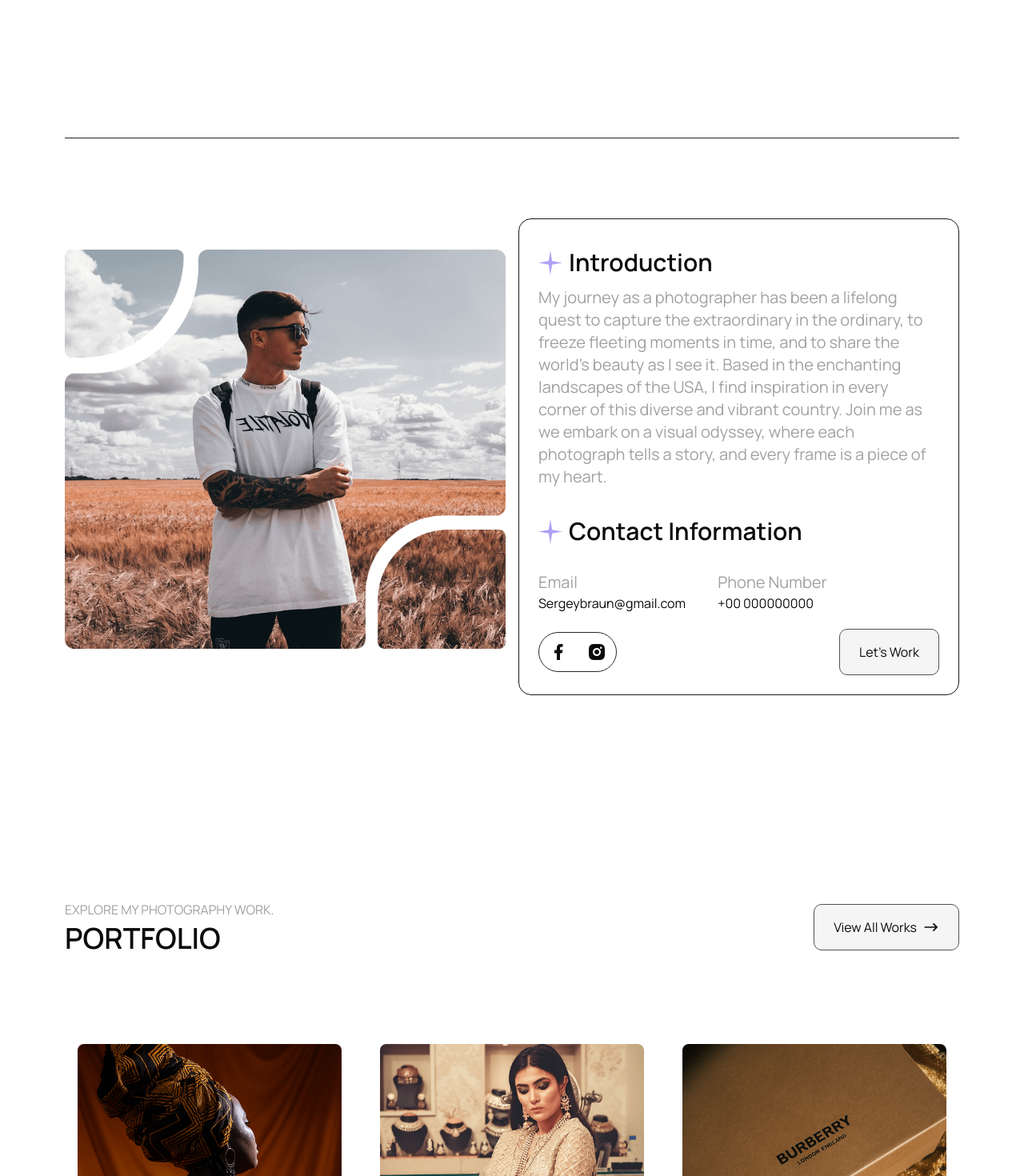
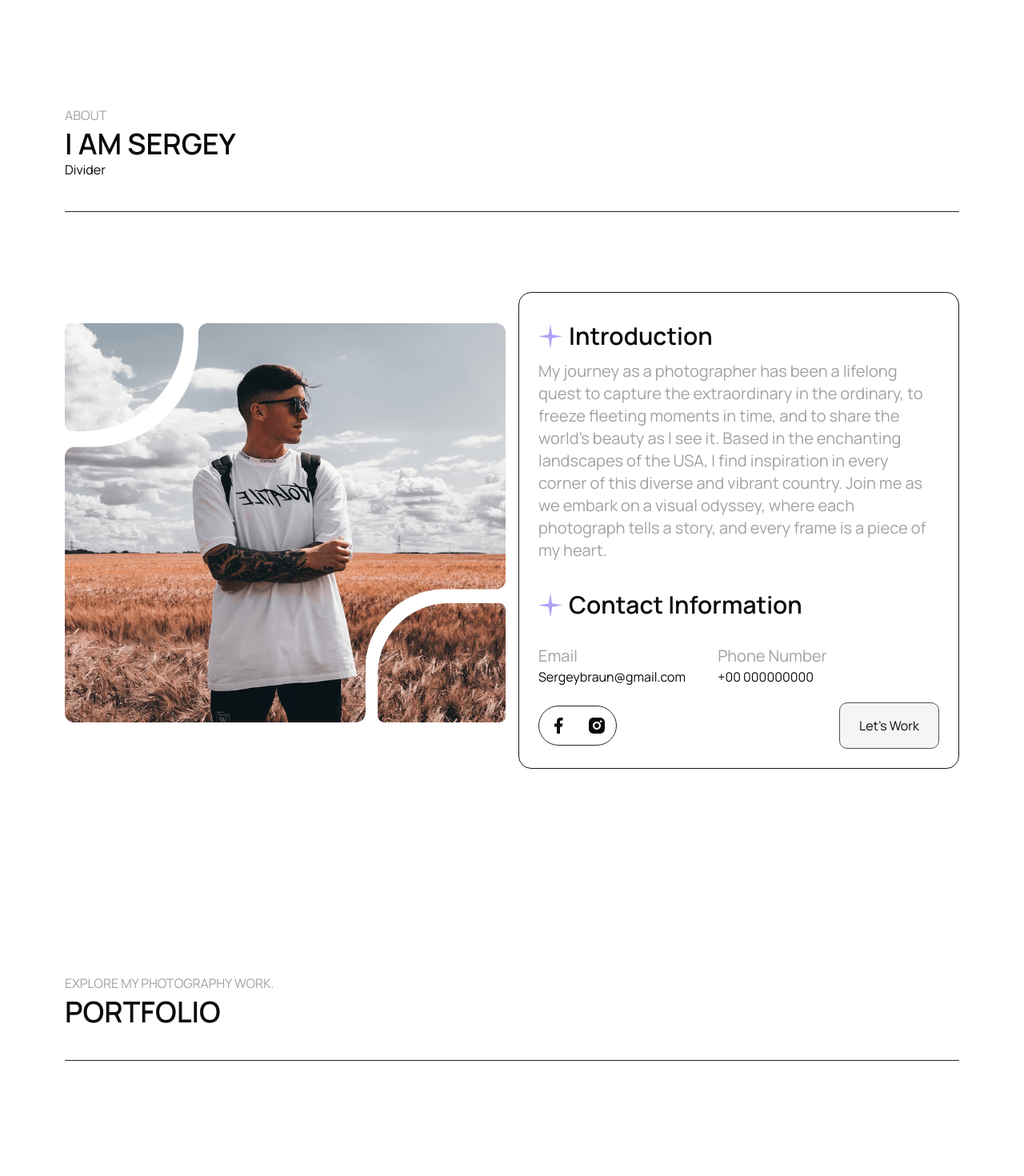
Before and after one commit to DjNekit/photo-test, a Next.js app: page / in a window 1280 px wide. Shown: the part 980-2450 px from the top of the page at 80% size. Built offline with nearby package versions, Linux system fonts and the light colour scheme.

Commit message:
правки

```diff
--- a/src/app/home-sections/AboutSec.tsx
+++ b/src/app/home-sections/AboutSec.tsx
@@ -22,8 +22,8 @@ const AboutSec = () => {
         className="container"
       >
         {/* Title */}
-        {/* <Title subtitle="About" title="I am Sergey" link="Know More" /> */}
-        {/* Divider */}
+        <Title subtitle="About" title="I am Sergey" />
+        Divider
         <Divider />
         {/* Wrapper */}
         <div className="grid gap-4 lg:grid-cols-2 lg:items-center">
--- a/src/app/home-sections/PortfolioSec.tsx
+++ b/src/app/home-sections/PortfolioSec.tsx
@@ -8,6 +8,7 @@ import PortfolioCard from "@/components/PortfolioCard";
 import { motion } from "motion/react";
 import { staggerContainer } from "@/motion/animations";
 import Gallery from '@/components/Gallery';
+import Divider from '@/components/Divider';
 
 const PortfolioSec = () => {
   return (
@@ -22,8 +23,8 @@ const PortfolioSec = () => {
         <Title
           title="Portfolio"
           subtitle="Explore My photography work."
-          link="View All Works"
         />
+        <Divider />
         <Gallery images={[
           {
             id: '1',
```
